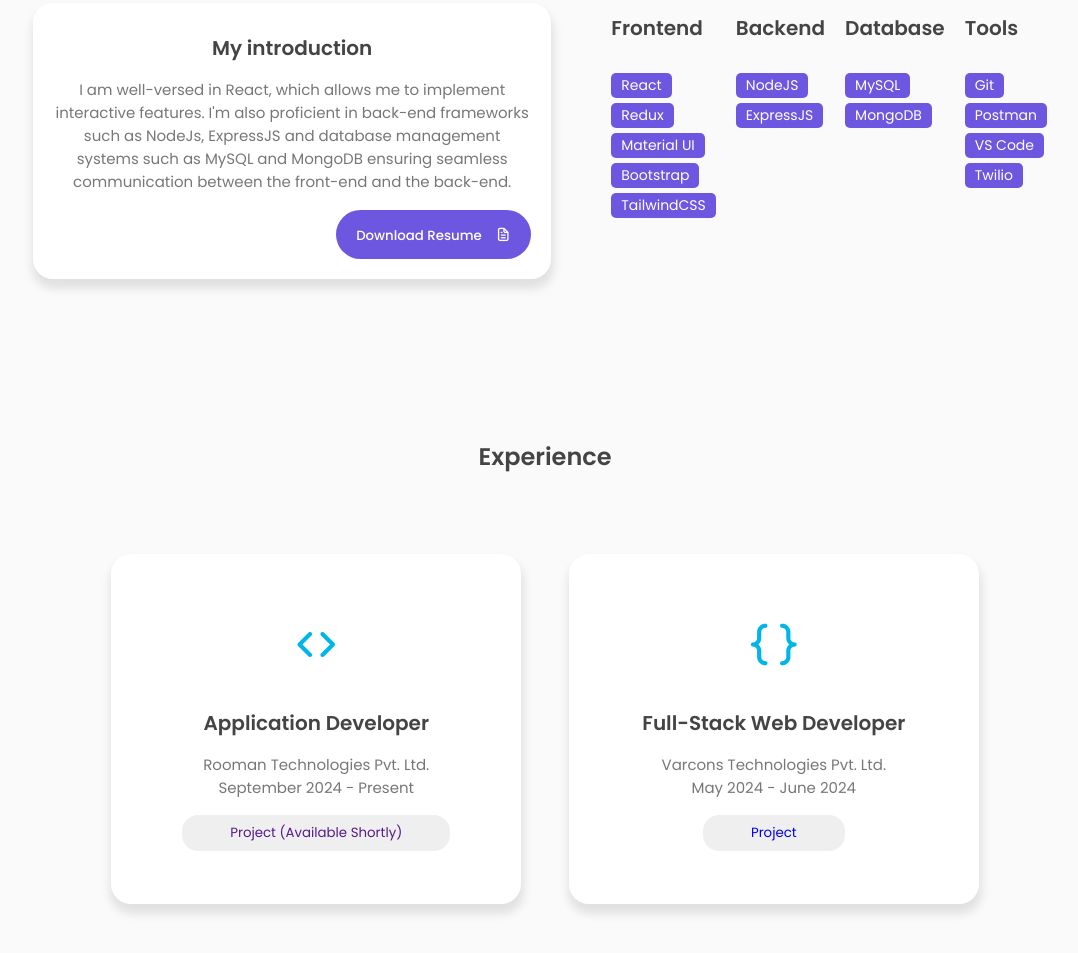
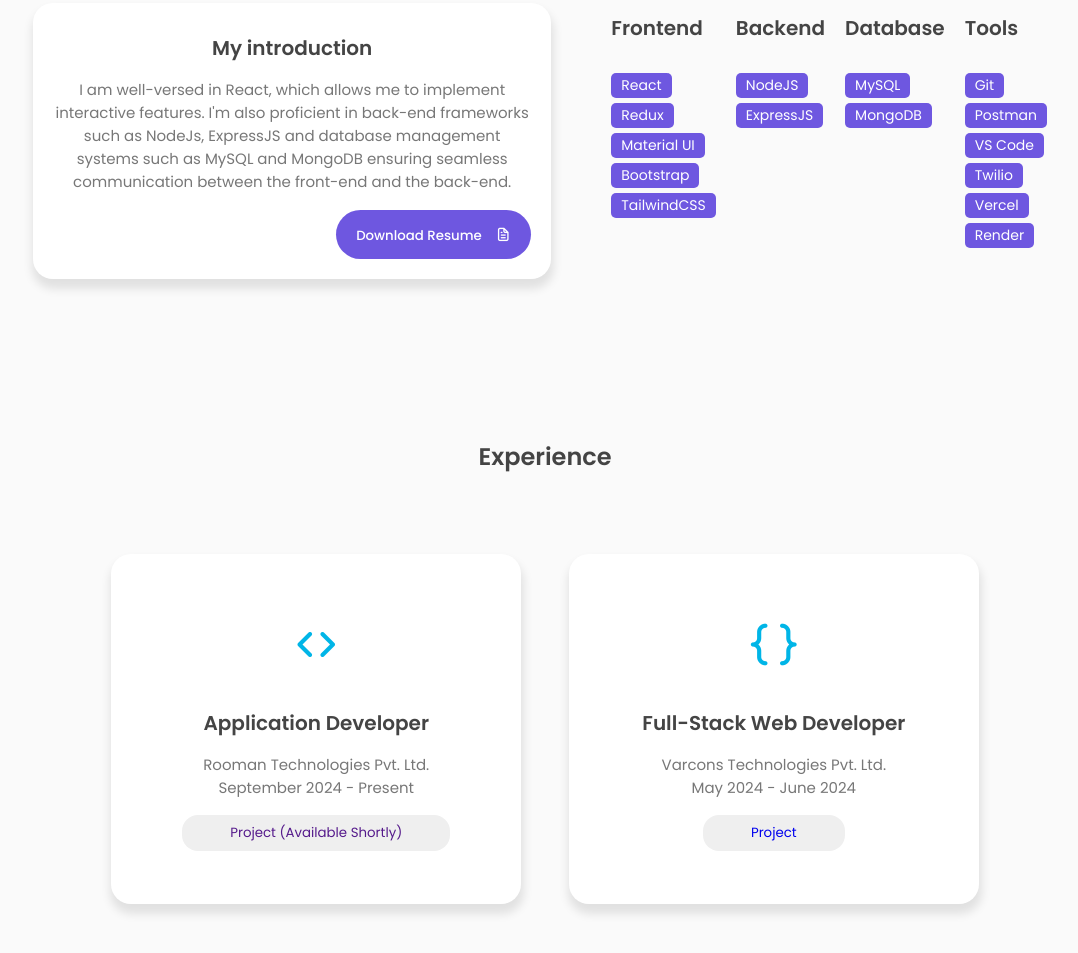
Before and after one commit to bhaveshjain2603/Portfolio-Website, a website: page public/index.html in a window 1280 px wide. Shown: the part 992-1945 px from the top of the page, without its empty margins (95-1173 px from the left). Drawn offline with nearby package versions, Linux system fonts and the light colour scheme.

Commit message:
Updated skills-list

```diff
--- a/public/index.html
+++ b/public/index.html
@@ -140,6 +140,8 @@
                                 <span>Postman</span>
                                 <span>VS Code</span>
                                 <span>Twilio</span>
+                                <span>Vercel</span>
+                                <span>Render</span>
                             </div>
                         </div>
                     </div>
```
